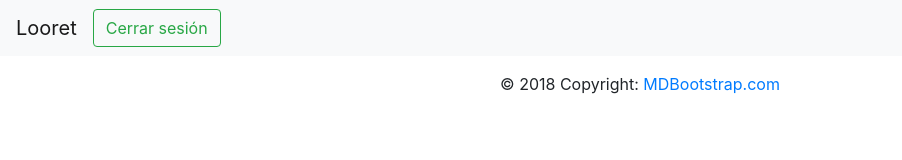
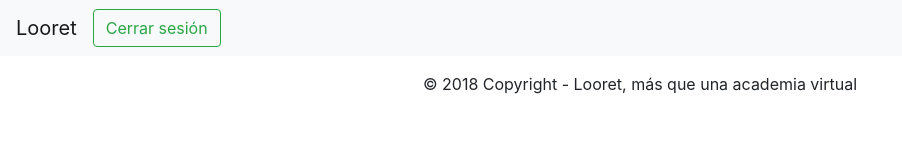
Before and after one commit to mahaliroblesarbieto/Simulacros-Looret, a website: page src/index.html in a window 1280 px wide. Shown: the whole page, without its empty margins (0-902 px from the left). Drawn offline with nearby package versions, Linux system fonts and the light colour scheme.

Commit message:
actualizando footer

```diff
--- a/src/index.html
+++ b/src/index.html
@@ -23,8 +23,8 @@
 
     </section>
     <footer class="page-footer font-small cyan darken-3">
-      <div class="footer-copyright text-center py-3">© 2018 Copyright:
-        <a href="https://mdbootstrap.com/education/bootstrap/"> MDBootstrap.com</a>
+      <div class="footer-copyright text-center py-3">
+        © 2018 Copyright - Looret, más que una academia virtual
       </div>
     </footer>
 
```
